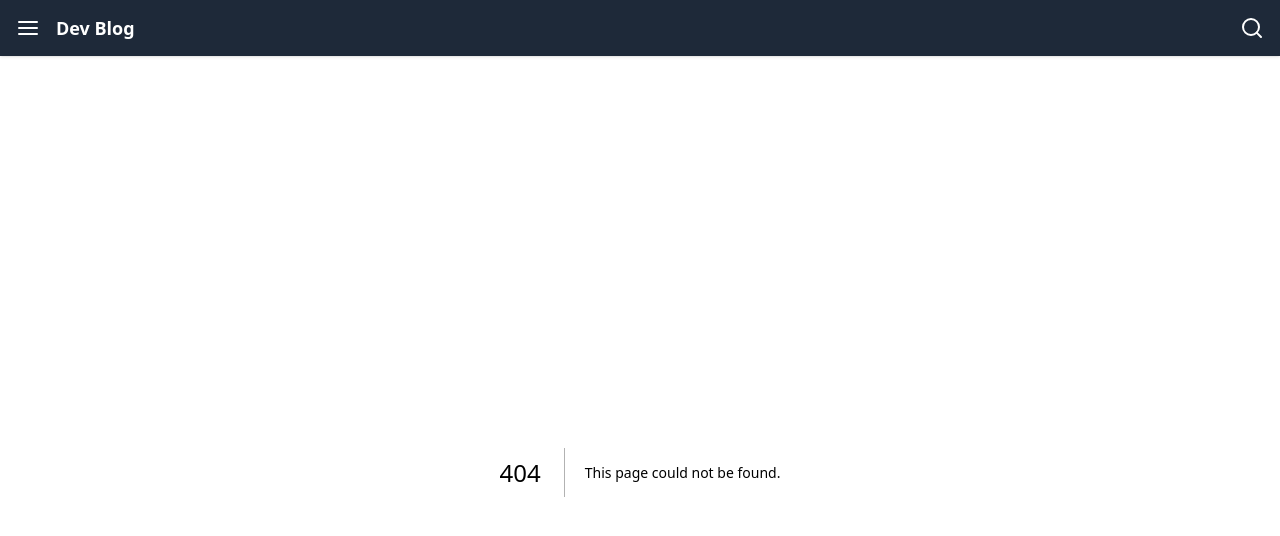
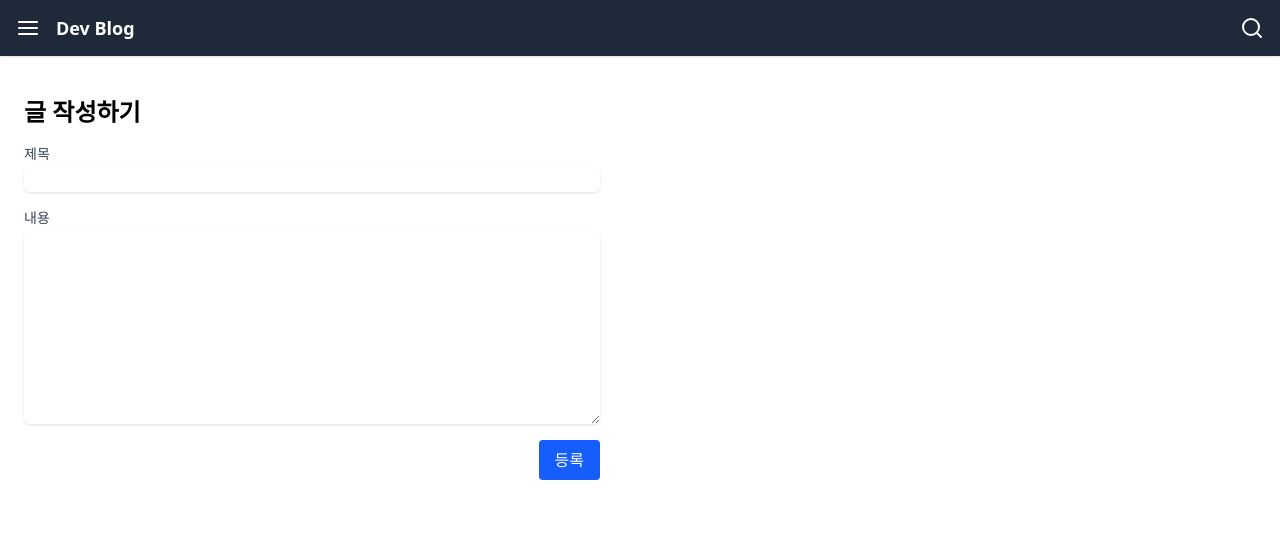
Before and after one commit to roum02/Blog_Client, a Next.js app: page /register in a window 1280 px wide. Before the commit this address had no page. Shown: the top 536 px of the page. Built offline with nearby package versions, Linux system fonts and the light colour scheme.

Commit message:
Add register page

```diff
--- /dev/null
+++ b/src/app/register/page.tsx
@@ -0,0 +1,50 @@
+export default function RegisterPage() {
+  return (
+    <div className="p-6">
+      <h1 className="text-2xl font-bold mb-4">글 작성하기</h1>
+
+      <form className="space-y-4 max-w-xl">
+        <div>
+          <label
+            htmlFor="title"
+            className="block text-sm font-medium text-gray-700"
+          >
+            제목
+          </label>
+          <input
+            id="title"
+            name="title"
+            type="text"
+            required
+            className="mt-1 block w-full rounded-md border-gray-300 shadow-sm focus:ring-blue-500 focus:border-blue-500"
+          />
+        </div>
+
+        <div>
+          <label
+            htmlFor="content"
+            className="block text-sm font-medium text-gray-700"
+          >
+            내용
+          </label>
+          <textarea
+            id="content"
+            name="content"
+            rows={8}
+            required
+            className="mt-1 block w-full rounded-md border-gray-300 shadow-sm focus:ring-blue-500 focus:border-blue-500"
+          />
+        </div>
+
+        <div className="text-right">
+          <button
+            type="submit"
+            className="px-4 py-2 bg-blue-600 text-white rounded hover:bg-blue-700 transition"
+          >
+            등록
+          </button>
+        </div>
+      </form>
+    </div>
+  );
+}
```
